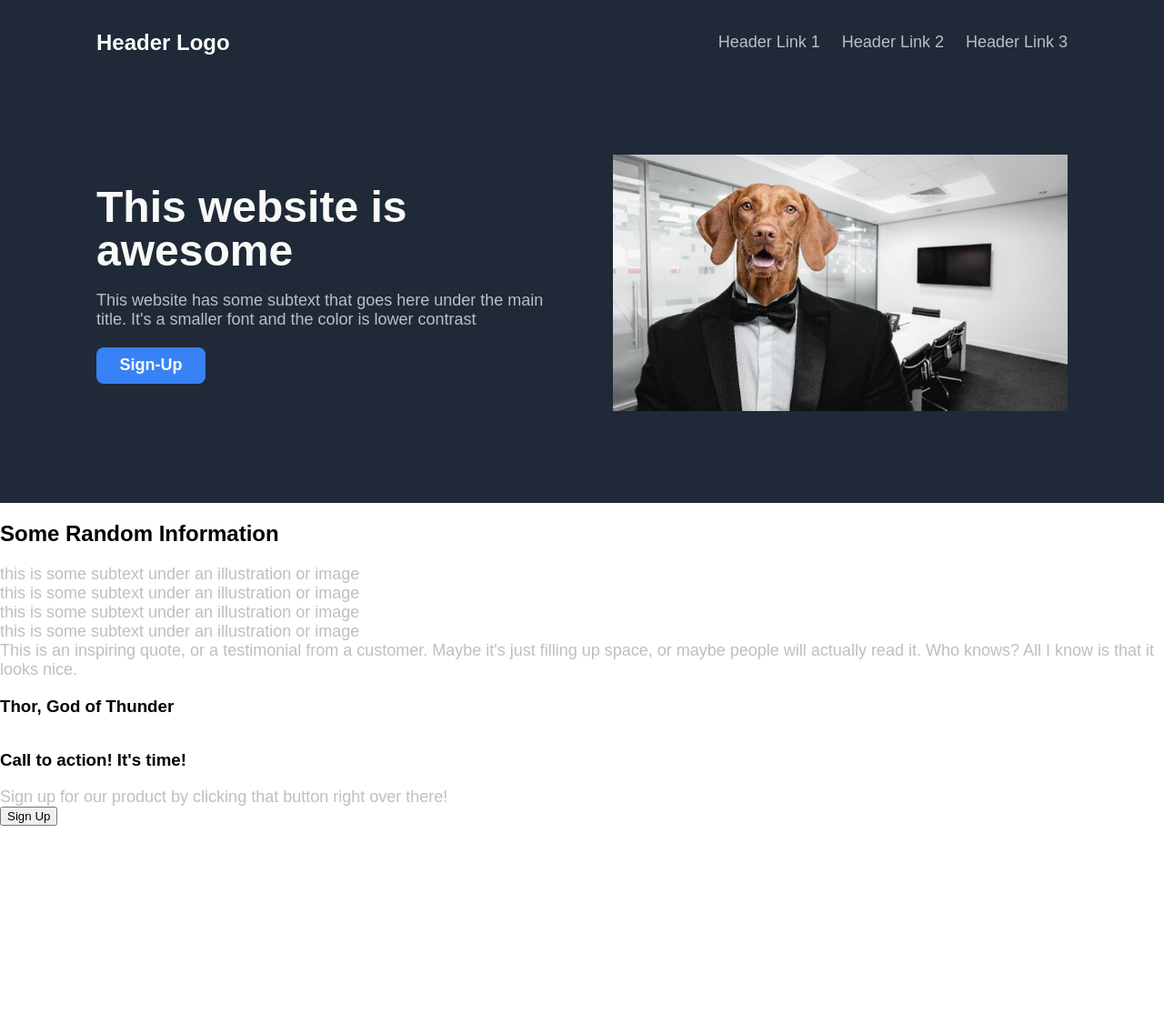
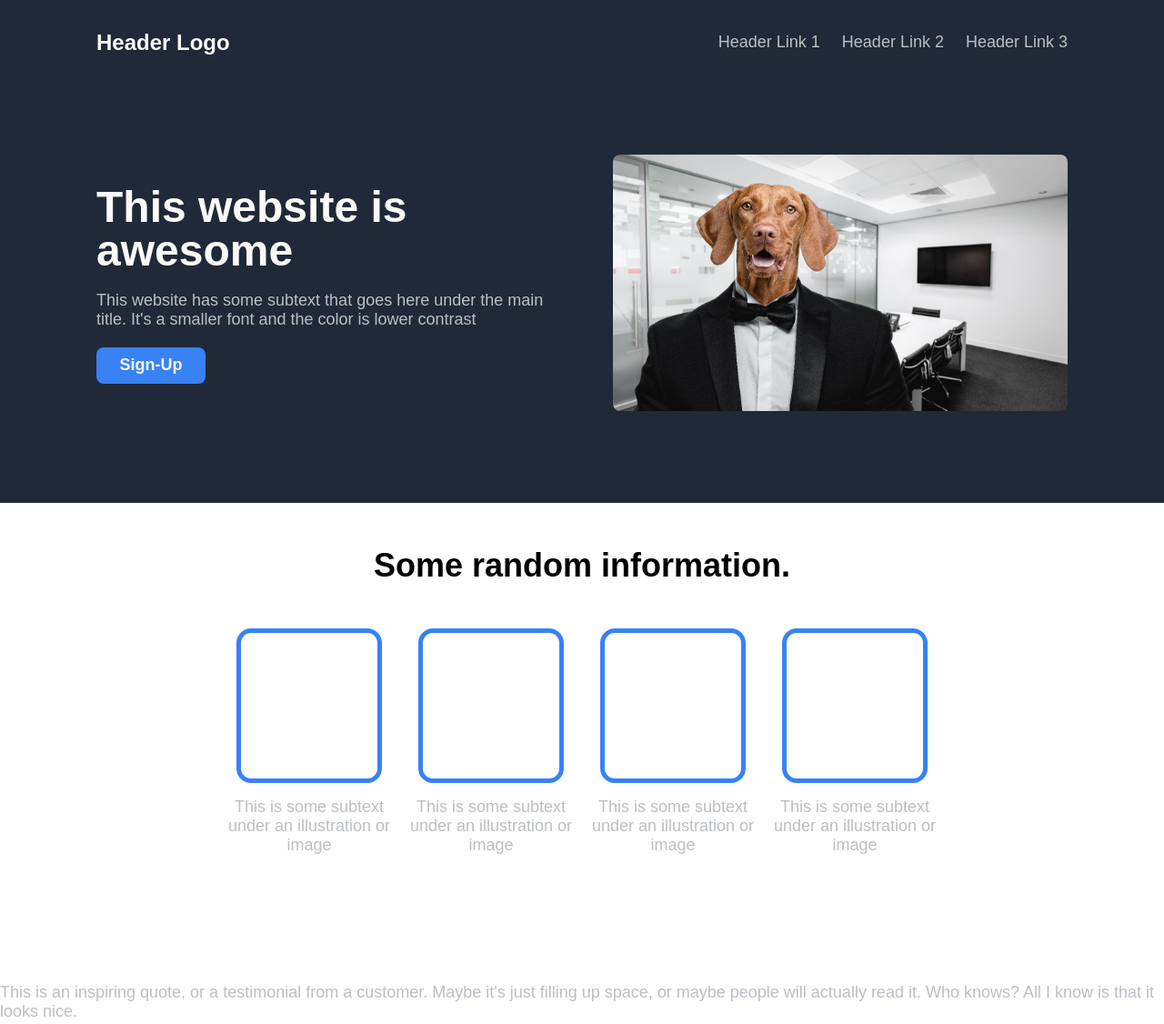
Before and after one commit to nidger/odin-landing-page, a plain HTML site: page landing-page.html in a window 1280 px wide. Shown: the top 1126 px of the page at 91% size. Before the commit the page ends 908 px from the top, so only its background shows below. Drawn offline with Linux system fonts and the light colour scheme.

Commit message:
style.css

```diff
--- a/landing-page.html
+++ b/landing-page.html
@@ -41,25 +41,33 @@
   </section>
 
   <section>
-    <h2>Some Random Information</h2>
-    <div class="info-box">
+    <div class="container">
+      <div class="random-content">
+        <h2>Some random information.</h2>
+          <div class="box-row">
             <div class="box">
-        <p>this is some subtext under an illustration or image</p>
+              <div class="box-outline"></div>
+              <p class="box-text">This is some subtext under an illustration or image</p>
             </div>
-    <div class="info-box">
             <div class="box">
-        <p>this is some subtext under an illustration or image</p>
+              <div class="box-outline"></div>
+              <p class="box-text">This is some subtext under an illustration or image</p>
             </div>
-    <div class="info-box">
             <div class="box">
-        <p>this is some subtext under an illustration or image</p>
+              <div class="box-outline"></div>
+              <p class="box-text">This is some subtext under an illustration or image</p>
             </div>
-    <div class="info-box">
             <div class="box">
-        <p>this is some subtext under an illustration or image</p>
+              <div class="box-outline"></div>
+              <p class="box-text">This is some subtext under an illustration or image</p>
+            </div>
+          </div>
       </div>
     </div>
   </section>
+
+
+
   <section>
     <p class="testimonial">This is an inspiring quote, or a testimonial from a customer. Maybe it's just filling up space, or maybe people will actually read it. Who knows? All I know is that it looks nice.</p>
     <h3>Thor, God of Thunder</h3>
--- a/style.css
+++ b/style.css
@@ -75,6 +75,7 @@ a {
 
 #dog-image {
   width: 500px;
+  border-radius: 8px;
 }
 
 .hero-button {
@@ -98,8 +99,45 @@ h1 {
   margin: 0;
 }
 
+.random-content {
+  height: 60vh;
+}
+
+h2 {
+  font-size: 36px;
+  font-weight: 900;
+  text-align: center;
+  margin-top: 48px;
+  margin-bottom: 48px;
+}
+
 p {
   color: #bcbfc4;
   font-size: 18px;
   margin: 0;
 }
+
+.box {
+  width: 200px;
+  display: flex;
+  flex-direction: column;
+  align-items: center;
+}
+
+p.box-text {
+  text-align: center;
+}
+
+.box-outline {
+  width: 150px;
+  height: 160px;
+  border: 5px solid #3882f6;
+  border-radius: 16px;
+  margin-bottom: 16px;
+}
+
+.box-row {
+  display: flex;
+  justify-content: center;
+
+}
```
Lines whose indentation alone changed are shown as unchanged.
